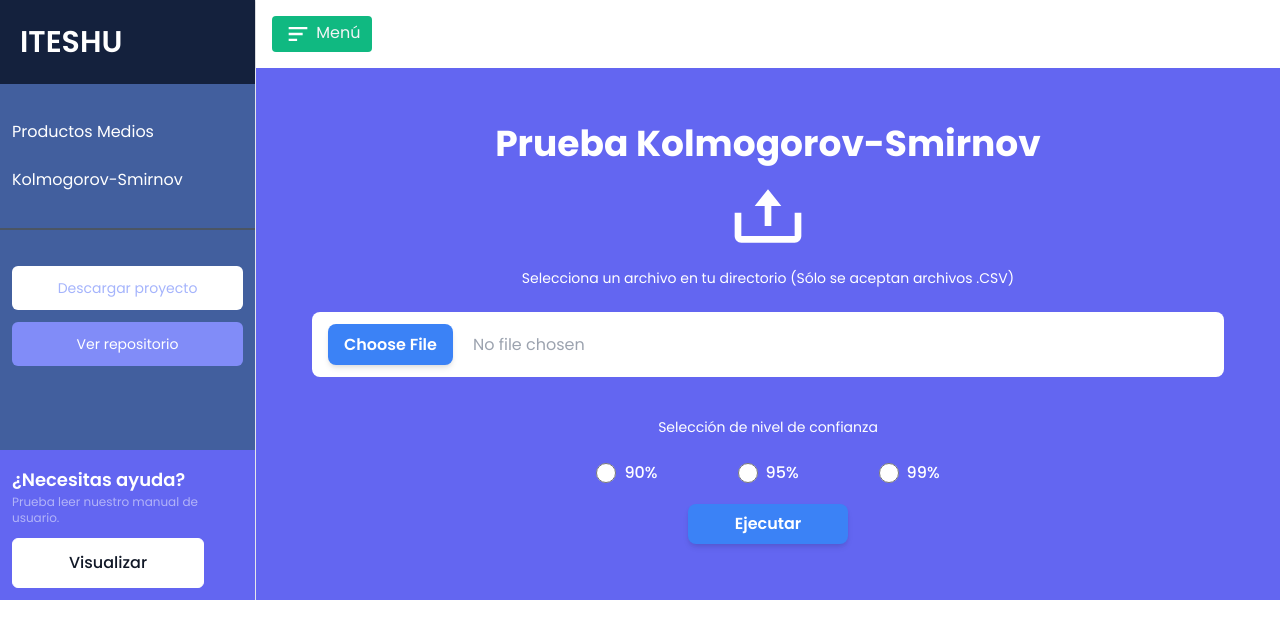
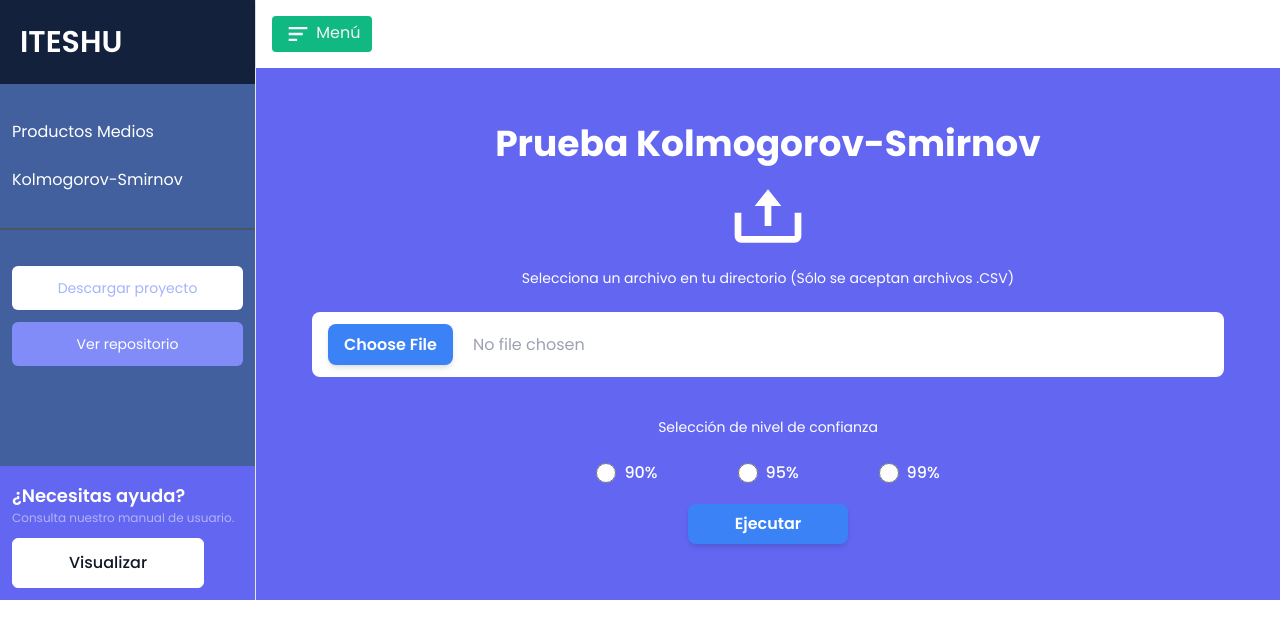
Before and after one commit to FedericoCadena9/SimulacionProyectoTemaII, a plain HTML site: page KolmogorovSmirnov.html in a window 1280 px wide. Drawn offline with nearby package versions, Linux system fonts and the light colour scheme.

Commit message:
Manual de Usuario Cambio

```diff
--- a/KolmogorovSmirnov.html
+++ b/KolmogorovSmirnov.html
@@ -35,7 +35,7 @@
             <div class="bottom-0 px-3 bg-indigo-500">
                 <div class="pt-4">
                     <p class="text-lg font-semibold text-white">¿Necesitas ayuda?</p>
-                <p class="text-xs text-white opacity-50">Prueba leer nuestro manual de usuario.</p>
+                <p class="text-xs text-white opacity-50">Consulta nuestro manual de usuario.</p>
                 </div>
                 <a href="" class="inline-block py-3 my-3 font-medium text-gray-900 bg-white border border-white rounded-md px-14 hover:text-white hover:bg-indigo-500">Visualizar</a>
             </div>
```
Also changed, not shown: index.html (+1 -1 lines).
